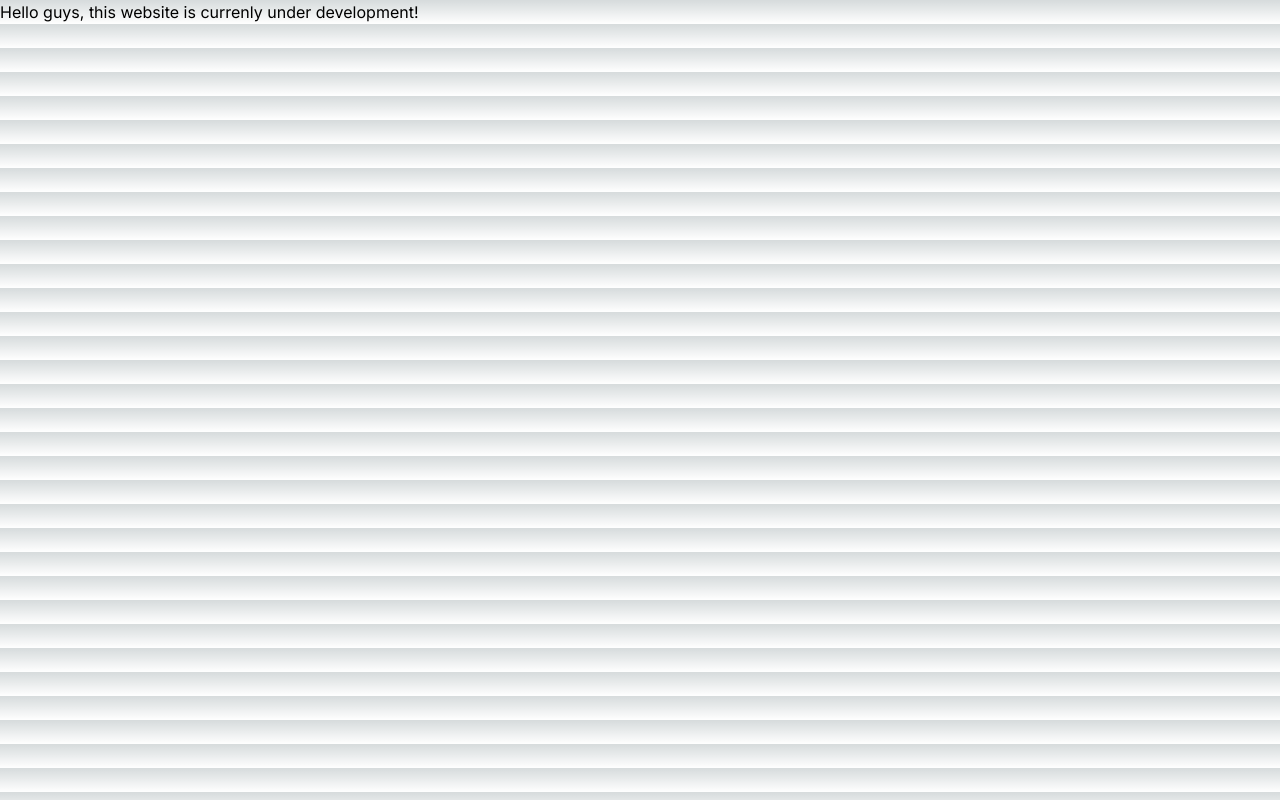
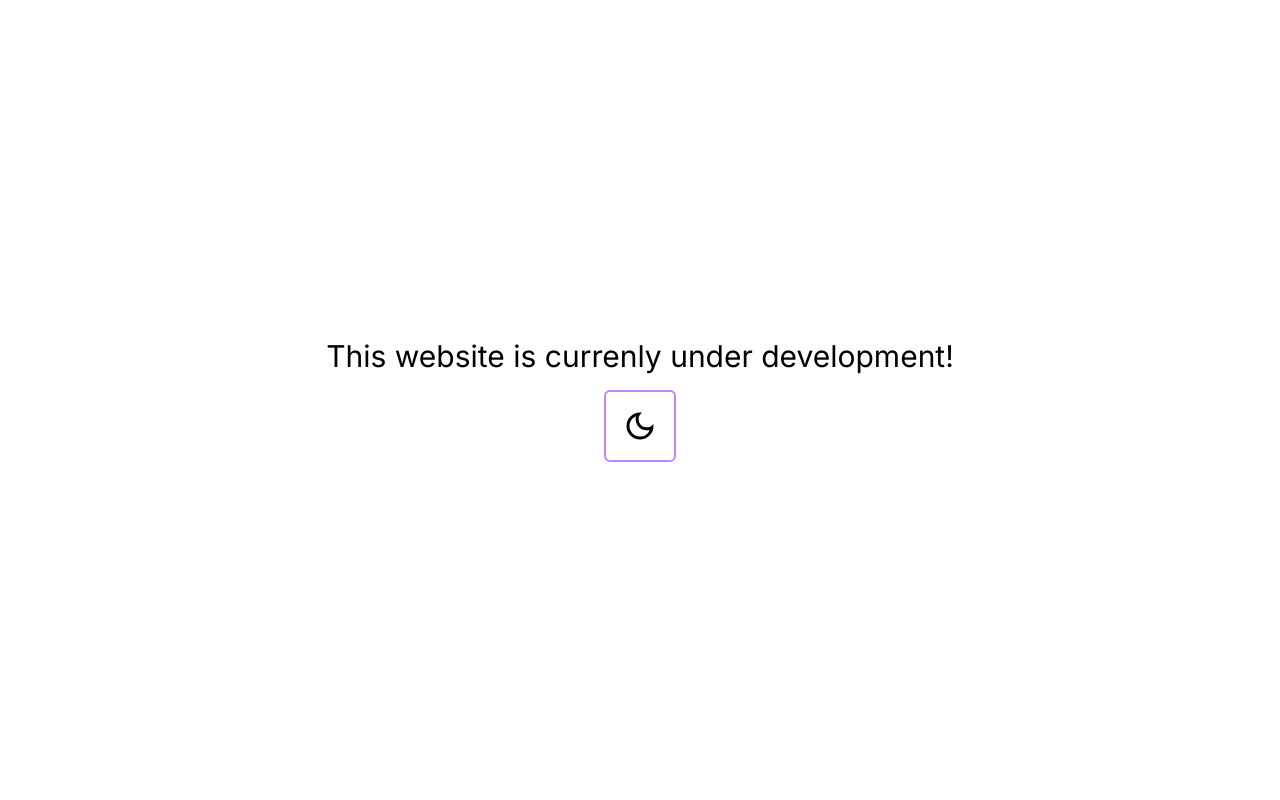
Before and after one commit to michaelsetiawann/michael.github.io, a Next.js app: page / in a window 1280 px wide. Built offline with nearby package versions, Linux system fonts and the light colour scheme.

Commit message:
feature: theme mode swicher

```diff
--- a/package.json
+++ b/package.json
@@ -20,6 +20,8 @@
     "postcss": "8.4.27",
     "react": "18.2.0",
     "react-dom": "18.2.0",
+    "react-icons": "^4.10.1",
+    "server-only": "^0.0.1",
     "tailwindcss": "3.3.3",
     "typescript": "5.1.6"
   }
--- /dev/null
+++ b/src/app/ThemeSwicher.tsx
@@ -0,0 +1,40 @@
+'use client'
+
+import { useTheme } from "next-themes";
+import { useEffect, useState } from "react";
+import { MdOutlineDarkMode, MdOutlineLightMode } from "react-icons/md";
+
+export default function ThemeSwicher() {
+    const [mounted, setMounted] = useState(false);
+    const { theme, setTheme } = useTheme();
+
+    useEffect(() => setMounted(true), []);
+
+    if (!mounted) return null;
+
+    const currentTheme = theme === 'system' ? 'dark' : theme;
+    const isDark = currentTheme === 'dark';
+
+    return (
+        <div className="flex flex-col items-center mt-4">
+            {isDark ?
+                <button
+                    className="bg-black-700 hover:bg-black rounded-md border-purple-400 border-2 p-4"
+                    onClick={() => setTheme('light')}
+                >
+                    <span className="text-4xl">
+                        <MdOutlineDarkMode />
+                    </span>
+                </button>
+                :
+                <button
+                    className="bg-gray-100 rounded-md border-purple-400 border-2 p-4 hover:bg-gray-300"
+                    onClick={() => setTheme('dark')}
+                >
+                    <span className="text-4xl">
+                        <MdOutlineLightMode />
+                    </span>
+                </button>}
+        </div>
+    )
+}
--- a/src/app/globals.css
+++ b/src/app/globals.css
@@ -1,27 +1,3 @@
 @tailwind base;
 @tailwind components;
 @tailwind utilities;
-
-:root {
-  --foreground-rgb: 0, 0, 0;
-  --background-start-rgb: 214, 219, 220;
-  --background-end-rgb: 255, 255, 255;
-}
-
-@media (prefers-color-scheme: dark) {
-  :root {
-    --foreground-rgb: 255, 255, 255;
-    --background-start-rgb: 0, 0, 0;
-    --background-end-rgb: 0, 0, 0;
-  }
-}
-
-body {
-  color: rgb(var(--foreground-rgb));
-  background: linear-gradient(
-      to bottom,
-      transparent,
-      rgb(var(--background-end-rgb))
-    )
-    rgb(var(--background-start-rgb));
-}
--- /dev/null
+++ b/src/app/landing.tsx
@@ -0,0 +1,12 @@
+import ThemeSwicher from "./ThemeSwicher";
+
+export default function Landing() {
+
+    return (
+        <div className="min-h-screen flex flex-col justify-center items-center text-center px-5">
+            <h1 className="text-3xl">This website is currenly under development!</h1>
+
+            <ThemeSwicher />
+        </div>
+    )
+}
--- a/src/app/layout.tsx
+++ b/src/app/layout.tsx
@@ -1,6 +1,7 @@
 import './globals.css'
 import type { Metadata } from 'next'
 import { Inter } from 'next/font/google'
+import Provider from './provider'
 
 const inter = Inter({ subsets: ['latin'] })
 
@@ -16,7 +17,9 @@ export default function RootLayout({
 }) {
   return (
     <html lang="en">
-      <body className={inter.className}>{children}</body>
+      <body className={inter.className}>
+        <Provider>{children}</Provider>
+      </body>
     </html>
   )
 }
--- a/src/app/page.tsx
+++ b/src/app/page.tsx
@@ -1,9 +1,10 @@
-import Image from 'next/image'
-import { ThemeProvider } from 'next-themes'
+import Landing from './landing'
 
 
 export default function Home() {
   return (
-    <h1>Hello guys, this website is currenly under development!</h1>
+    <>
+      <Landing />
+    </>
   )
 }
--- /dev/null
+++ b/src/app/provider.tsx
@@ -0,0 +1,12 @@
+'use client'
+import { ThemeProvider } from "next-themes";
+
+export default function Provider({
+  children,
+}: {
+  children: React.ReactNode
+}) {
+  return (<ThemeProvider enableSystem={true} attribute='class'>
+      {children}
+  </ThemeProvider>)
+}
```
Also changed, not shown: 1 other file (tests, documents, lock files or other folders).
